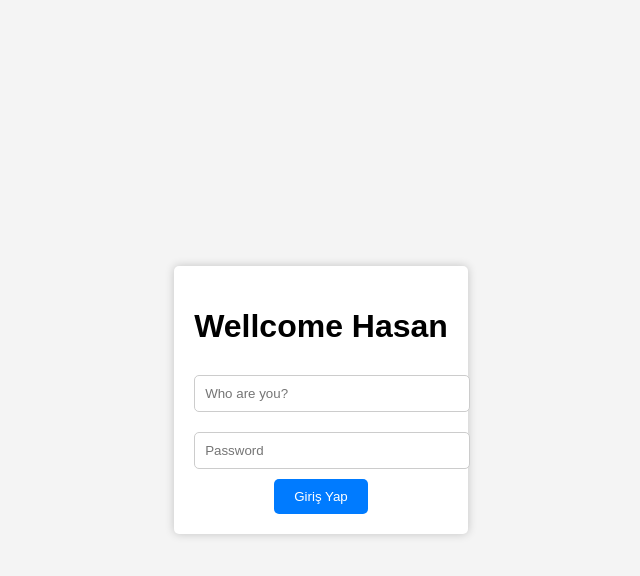
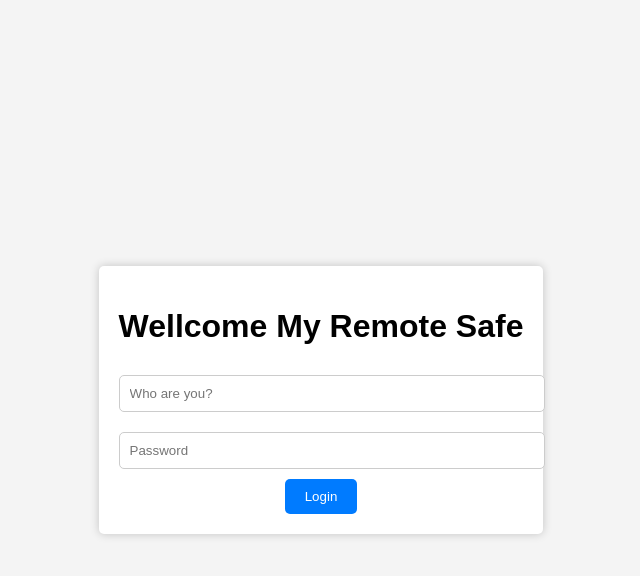
Before and after one commit to hasan-kayan/MyRemoteSafe, a Flask app: page / in a window 1280 px wide. Shown: the top 576 px of the page, without its empty margins (319-959 px from the left). Run offline with Flask 3, Linux system fonts and the light colour scheme.

Commit message:
Auth intro

```diff
--- a/AuthSystem/AuthPY/auth_UI.py
+++ b/AuthSystem/AuthPY/auth_UI.py
@@ -4,18 +4,18 @@ app = Flask(__name__)
 
 @app.route('/', methods=['POST', 'GET'])
 def login():
-    giris_basarili = False
-    kullanici_adi = None
+    login_success = False
+    user_name = None
 
     if request.method == 'POST':
-        kullanici_adi = request.form['kullanici_adi']
-        sifre = request.form['sifre']
+        user_name = request.form['kullanici_adi']
+        password = request.form['sifre']
 
-        # Kullanıcı adı ve şifre kontrolü yapabilirsiniz
-        if kullanici_adi == 'kullanici' and sifre == 'parola':
-            giris_basarili = True
+        # At this state we are just checking the strings, later we can use SHA256 encoding to check user information
+        if user_name == 'Hasan' and user_name == 'Kayan':
+            login_success = True
 
-    return render_template('login.html', giris_basarili=giris_basarili, kullanici_adi=kullanici_adi)
+    return render_template('login.html', login_success=login_success, user_name=user_name)
 
 if __name__ == '__main__':
     app.run(debug=True)
--- a/AuthSystem/AuthPY/templates/login.html
+++ b/AuthSystem/AuthPY/templates/login.html
@@ -1,7 +1,7 @@
 <!DOCTYPE html>
 <html>
 <head>
-    <title>Giriş Sayfası</title>
+    <title>Login Page</title>
     <style>
         body {
             font-family: Arial, sans-serif;
@@ -47,13 +47,13 @@
 </head>
 <body>
     <div class="container">
-        <h1>Wellcome Hasan</h1>
+        <h1>Wellcome My Remote Safe</h1>
         <form action="/login" method="post">
-            <input type="text" name="kullanici_adi" placeholder="Who are you?" required>
+            <input type="text" name="user_name" placeholder="Who are you?" required>
             <br>
-            <input type="password" name="sifre" placeholder="Password" required>
+            <input type="password" name="password" placeholder="Password" required>
             <br>
-            <input type="submit" value="Giriş Yap">
+            <input type="submit" value="Login">
         </form>
     </div>
 </body>
```
